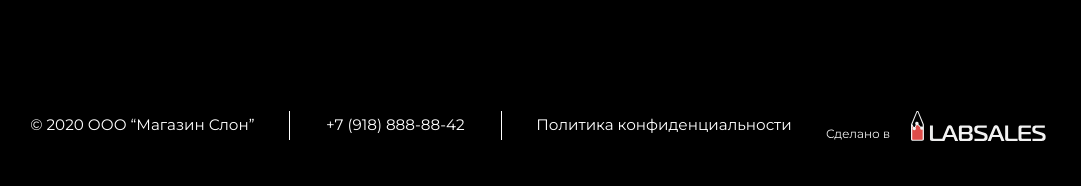
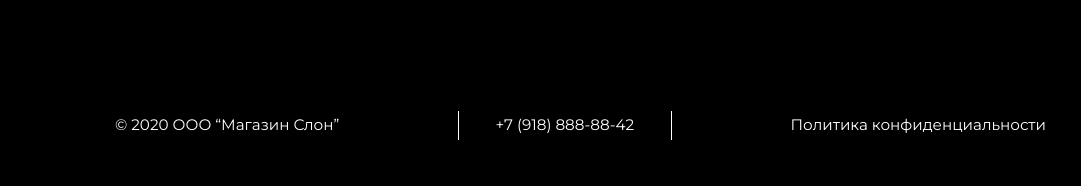
Before and after one commit to WebOriginals/elephant-color, a website: page dist/index.html in a window 1280 px wide. Shown: the part 10984-11170 px from the top of the page, 199-1280 px from the left. Drawn offline with nearby package versions, Linux system fonts and the light colour scheme; files whose address does not match are found by name.

Commit message:
Update index.html

```diff
--- a/dist/index.html
+++ b/dist/index.html
@@ -817,7 +817,7 @@
           <div class="footer-copor MOBILE">
             <p>© 2020 ООО “Магазин Слон”</p>
           </div>
-          <div class="footer-lab"><a href="#"><img src="img/ic/Labsales.svg"></a></div>
+
         </div>
       </div>
     </section>
```
